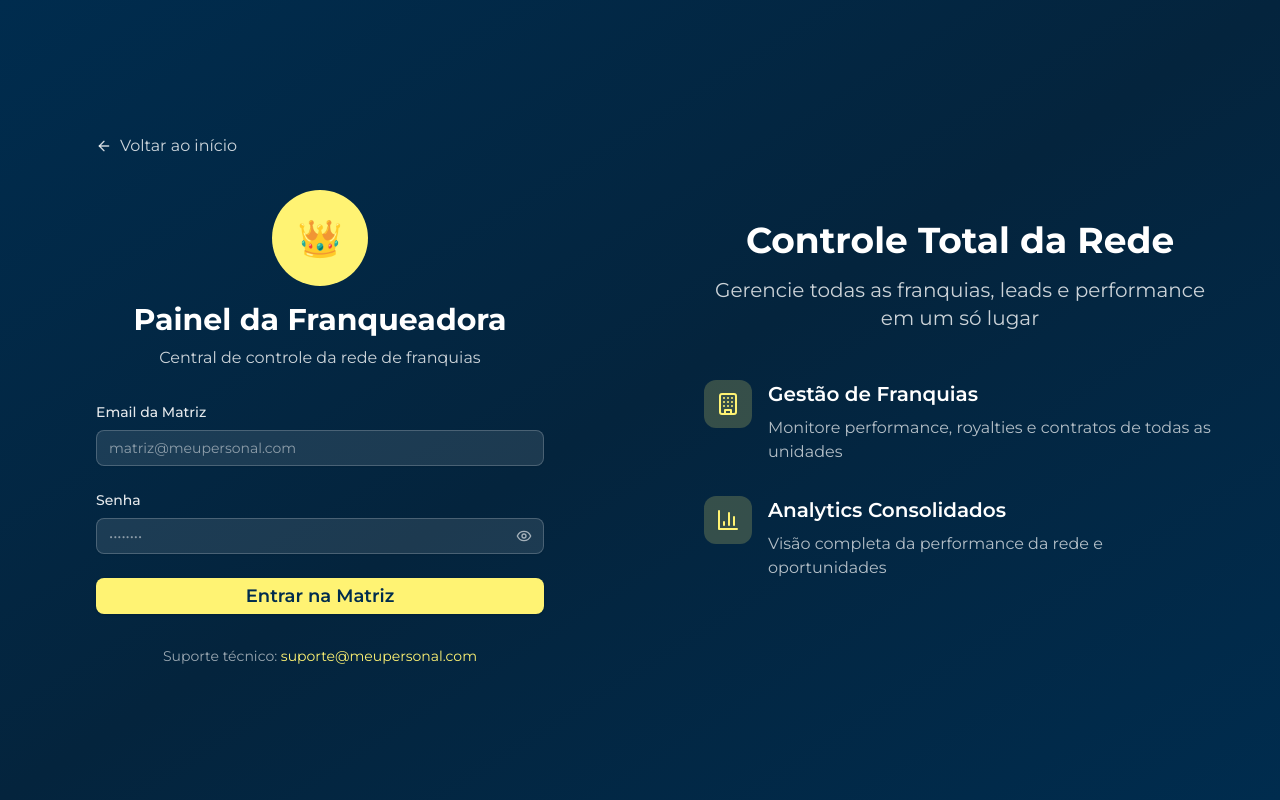
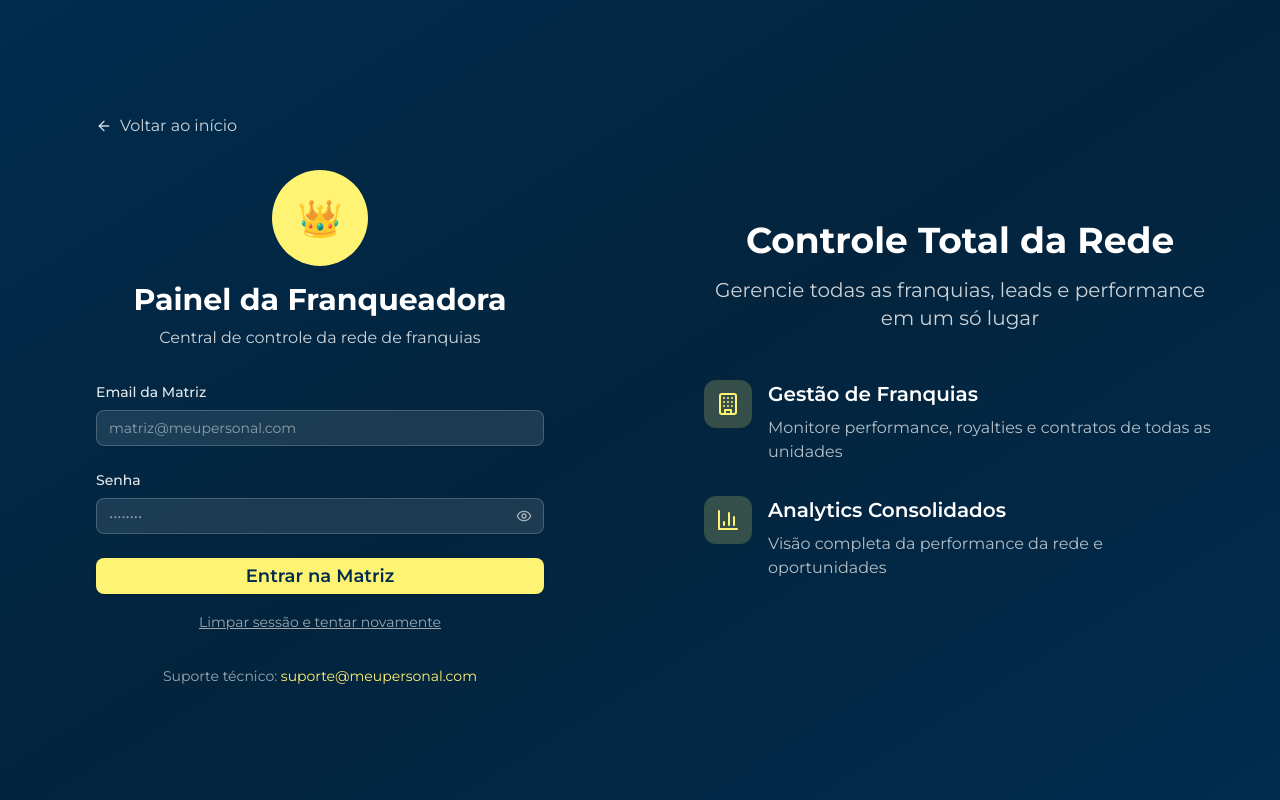
Before and after one commit to meupersonaldev/meu-personal, a Next.js app in the folder apps/web/: page /franqueadora in a window 1280 px wide. Built offline with nearby package versions, Linux system fonts and the light colour scheme.

Commit message:
Fix Problema onde página de franqueadora redireciona pra dashboard sem estar logado e nada acontece

```diff
--- a/apps/web/app/franqueadora/dashboard/page.tsx
+++ b/apps/web/app/franqueadora/dashboard/page.tsx
@@ -33,13 +33,6 @@ export default function FranqueadoraDashboard() {
   useEffect(() => { setHydrated(true) }, [])
 
   useEffect(() => {
-    if (!hydrated) return
-    if (!isAuthenticated) {
-      router.replace('/franqueadora')
-    }
-  }, [router, isAuthenticated, hydrated])
-
-  useEffect(() => {
     if (hydrated && isAuthenticated) {
       fetchAcademies()
       fetchAnalytics()
@@ -55,14 +48,6 @@ export default function FranqueadoraDashboard() {
         </div>
       </div>
     )
-  }
-
-  if (!isAuthenticated) {
-    return null
-  }
-
-  if (!user) {
-    return null
   }
 
   const renderTabContent = () => {
--- a/apps/web/app/franqueadora/page.tsx
+++ b/apps/web/app/franqueadora/page.tsx
@@ -1,6 +1,6 @@
 'use client'
 
-import { useState } from 'react'
+import { useState, useEffect } from 'react'
 import { useRouter } from 'next/navigation'
 import Link from 'next/link'
 import { Eye, EyeOff, Loader2, ArrowLeft, Building, Crown, BarChart3, Users } from 'lucide-react'
@@ -12,7 +12,7 @@ import { useFranqueadoraStore } from '@/lib/stores/franqueadora-store'
 
 export default function FranqueadoraLoginPage() {
   const router = useRouter()
-  const { login } = useFranqueadoraStore()
+  const { login, isAuthenticated, logout } = useFranqueadoraStore()
 
   const [formData, setFormData] = useState({
     email: '',
@@ -20,6 +20,13 @@ export default function FranqueadoraLoginPage() {
   })
   const [showPassword, setShowPassword] = useState(false)
   const [isLoading, setIsLoading] = useState(false)
+
+  // Se já está autenticado, redireciona para o dashboard
+  useEffect(() => {
+    if (isAuthenticated) {
+      router.push('/franqueadora/dashboard')
+    }
+  }, [isAuthenticated, router])
 
   const handleLogin = async (e: React.FormEvent) => {
     e.preventDefault()
@@ -126,6 +133,22 @@ export default function FranqueadoraLoginPage() {
 
           {/* Bloco removido: Credenciais de Demonstração */}
 
+          {/* Botão de Limpar Sessão */}
+          <div className="mt-4 text-center">
+            <button
+              type="button"
+              onClick={() => {
+                logout()
+                document.cookie = 'auth-token=; expires=Thu, 01 Jan 1970 00:00:00 UTC; path=/;'
+                toast.success('Sessão limpa com sucesso')
+                window.location.reload()
+              }}
+              className="text-white/60 text-sm hover:text-white/90 underline"
+            >
+              Limpar sessão e tentar novamente
+            </button>
+          </div>
+
           {/* Footer */}
           <div className="mt-8 text-center">
             <p className="text-white/60 text-sm">
--- a/apps/web/middleware.ts
+++ b/apps/web/middleware.ts
@@ -50,12 +50,10 @@ export function middleware(request: NextRequest) {
     }
   }
 
-  if (isAuthRoute && authToken) {
+  if (isAuthRoute && authToken && !isFranqueadoraRoute) {
     let target = '/'
 
-    if (isFranqueadoraRoute) {
-      target = '/franqueadora/dashboard'
-    } else if (isProfessorAuth) {
+    if (isProfessorAuth) {
       target = '/professor/dashboard'
     } else if (isAlunoAuth) {
       target = '/aluno/inicio'
```
